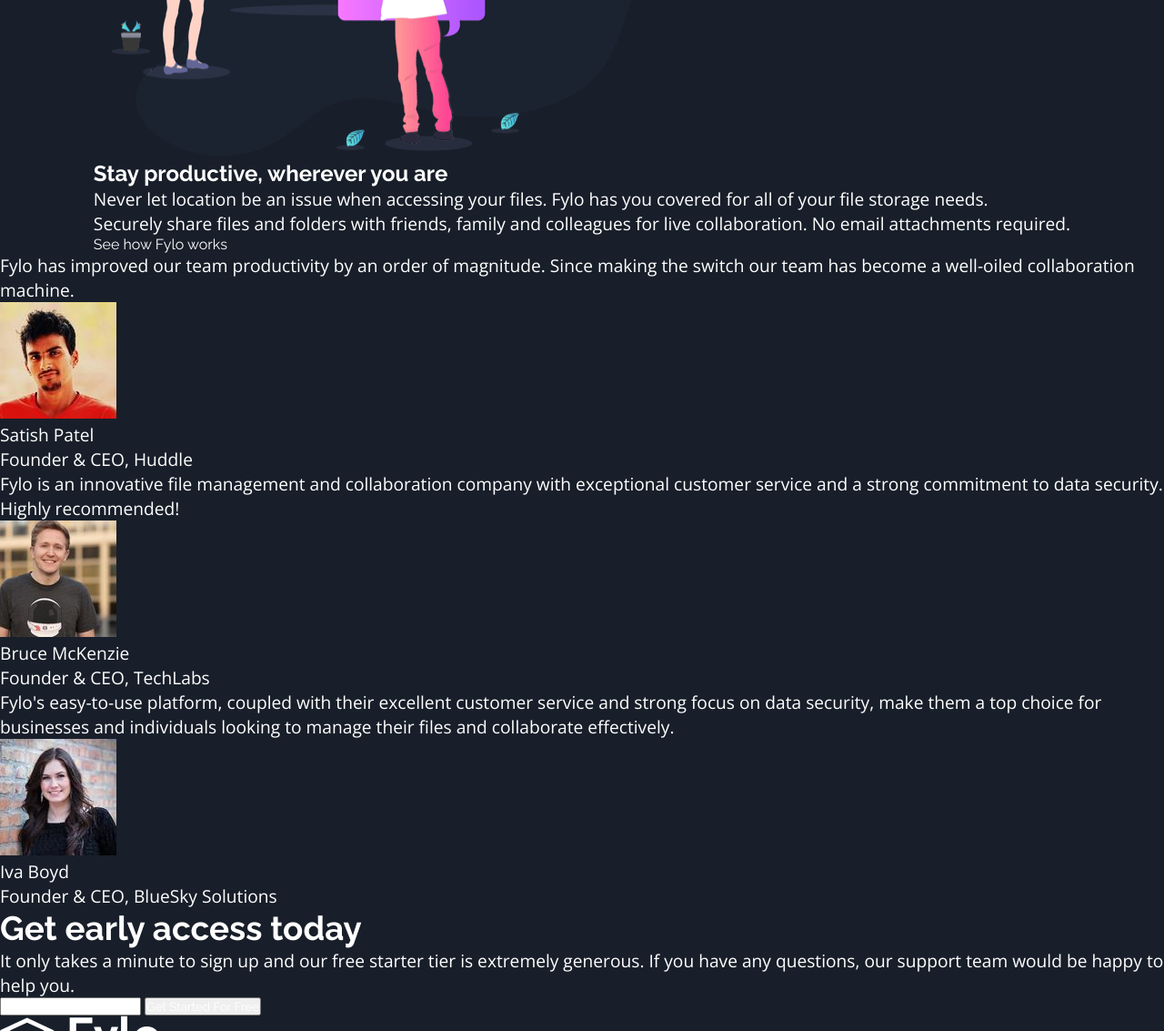
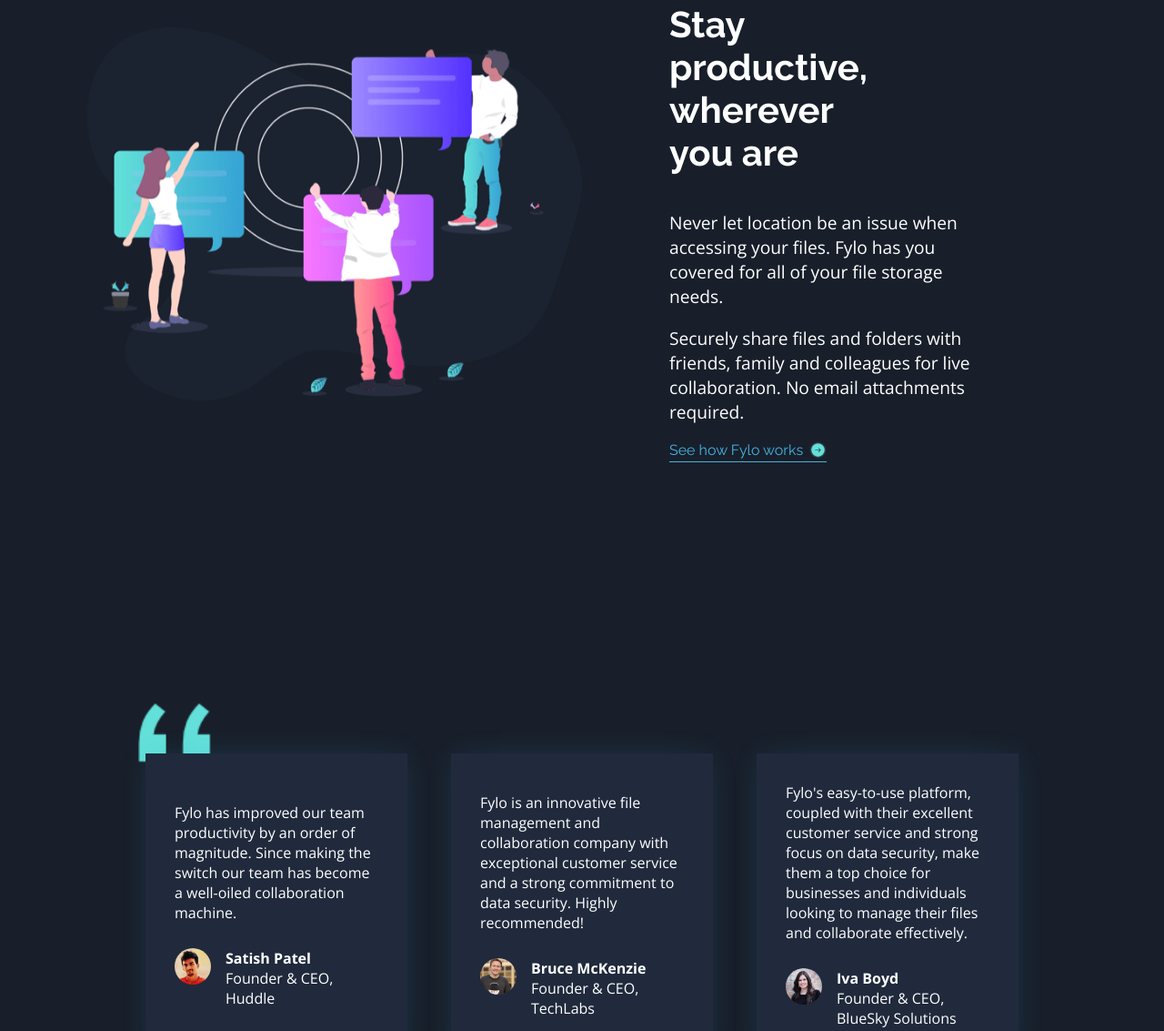
Before and after one commit to Corbinhol/fylo-dark-theme-page, a plain HTML site: page index.html in a window 1280 px wide. Shown: the part 2104-3237 px from the top of the page at 91% size. Drawn offline with nearby package versions, Linux system fonts and the light colour scheme.

Commit message:
Setup Quotes

```diff
--- a/assets/css/styles.css
+++ b/assets/css/styles.css
@@ -79,7 +79,7 @@ main {
 .first-section a {
     padding: 1.3em 6em;
     margin: 3em;
-    background-color: hsl(198, 60%, 50%);
+    background-color: #339ecc;
     border-radius: 3em;
 }
 
@@ -104,12 +104,21 @@ body {
     gap: 5em 5em;
 }
 
+
+
 .features .feature-section {
     display: flex;
     flex-direction: column;
     align-items: center;
     justify-content: center;
     text-align: center;
+    padding: 1em;
+    border-radius: 1.5em;
+}
+
+.feature-section:hover {
+    transition: .5s;
+    background-color: hsla(0, 0%, 100%, 5%);
 }
 
 .features .feature-section img {
@@ -126,3 +135,113 @@ body {
 .features .feature-section p {
     padding: 1em;
 }
+
+.infogram {
+    display: flex;
+    align-items: center;
+    padding: 6em;
+}
+
+.infogram img {
+    width: 50%;
+}
+
+.infogram .text-section {
+    max-width: 75ch;
+    padding: 6em;
+}
+
+.infogram .text-section h2 {
+    font-size: 2.5em;
+    width: 50%;
+    margin: 1em 0em;
+}
+
+.infogram .text-section p {
+    margin: 1em 0;
+    max-width: 75ch;
+}
+
+.infogram .text-section a {
+    color: hsl(198, 75%, 58%);
+    display: flex;
+    padding-bottom: .2em;
+    border-bottom: 1px solid hsl(198, 75%, 58%);
+}
+
+.infogram .text-section .link {
+    display: flex;
+    align-items: center;
+}
+
+.infogram .text-section .link img {
+    width: 1.2em;
+    margin-left: .4em;;
+}
+
+.infogram .text-section a:hover {
+    transition: .3s;
+    color: hsl(198, 100%, 75%);
+    border-bottom: 1px solid hsl(198, 100%, 75%);
+}
+
+.reviews-container {
+
+}
+
+.reviews {
+    position: relative;
+    display: grid;
+    width: 75%;
+    grid-template-columns: 1fr 1fr 1fr;
+    gap: 3em;
+    margin: 8em 0;
+    justify-content: center;
+}
+
+.reviews .review {
+    padding: 2em 2em;
+    background-color: var(--testimonial-panel-background);
+    display: flex;
+    flex-direction: column;
+    justify-content: center;
+
+    --webkit-box-shadow: 0px 0px 30px -7px rgba(51,158,204,0.23);
+    -moz-box-shadow: 0px 0px 30px -7px rgba(51,158,204,0.23);
+    box-shadow: 0px 0px 30px -7px rgba(51,158,204,0.23);
+}
+
+.reviews .background-quote {
+    position: absolute;
+    top: -3.5em;
+    left: -.5em;
+    width: 5em;
+    z-index: -1;
+}
+
+.reviews .review:hover {
+    transition: .3s;
+    -webkit-box-shadow: 0px 0px 28px 8px rgba(51,158,204,0.49);
+    -moz-box-shadow: 0px 0px 28px 8px rgba(51,158,204,0.49);
+    box-shadow: 0px 0px 28px 8px rgba(51,158,204,0.49);
+}
+
+.reviews .review p {
+    font-size: 1rem;
+}
+
+.reviews .reviewer img {
+    height: fit-content;
+    width: 2.5em;
+    border-radius: 5em;
+    margin-right: 1em;
+}
+
+.reviews .reviewer {
+    display: flex;
+    margin-top: 1.7em;
+}
+
+.reviews .reviewer .reviewer-name .name{
+    font-weight: 800;
+}
--- a/index.html
+++ b/index.html
@@ -73,18 +73,23 @@
           storage needs.</p>
         <p>Securely share files and folders with friends, family and colleagues for live collaboration. No email
           attachments required.</p>
-        <a class="see-how-fylo-works-link" href="#">See how Fylo works</a>
+        <div class="link">
+          <a class="see-how-fylo-works-link" href="#">See how Fylo works<img src="assets/images/icon-arrow.svg"></a>
+
         </div>
       </div>
-
+    </div>
     <div class="reviews">
+      <img class="background-quote" alt="quote icon" src="assets/images/bg-quotes.png">
       <div class="review">
         <p>Fylo has improved our team productivity by an order of magnitude. Since making the switch our team has
           become a well-oiled collaboration machine.</p>
         <div class="reviewer">
           <img class="image-of-reviewer" src="assets/images/profile-1.jpg" alt="picture of satish">
+          <div class="reviewer-name">
             <p class="name">Satish Patel</p>
             <p class="subtitle">Founder & CEO, Huddle</p>
+          </div>
         </div>
       </div>
 
@@ -93,8 +98,10 @@
           service and a strong commitment to data security. Highly recommended!</p>
         <div class="reviewer">
           <img class="image-of-reviewer" src="assets/images/profile-2.jpg" alt="picture of satish">
+          <div class="reviewer-name">
             <p class="name">Bruce McKenzie</p>
             <p class="subtitle">Founder & CEO, TechLabs</p>
+          </div>
         </div>
       </div>
 
@@ -104,11 +111,14 @@
             their files and collaborate effectively.</p>
         <div class="reviewer">
           <img class="image-of-reviewer" src="assets/images/profile-3.jpg" alt="picture of satish">
+          <div class="reviewer-name">
             <p class="name">Iva Boyd</p>
             <p class="subtitle">Founder & CEO, BlueSky Solutions</p>
           </div>
         </div>
       </div>
+    </div>
+
 
     <div class="email">
       <h1>Get early access today</h1>
```
Lines whose indentation alone changed are shown as unchanged.
